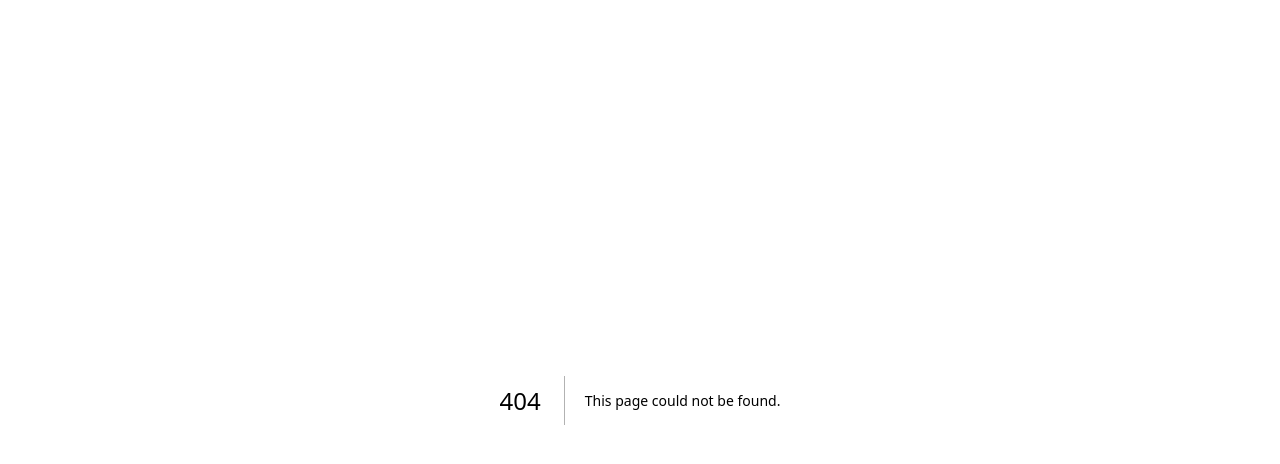
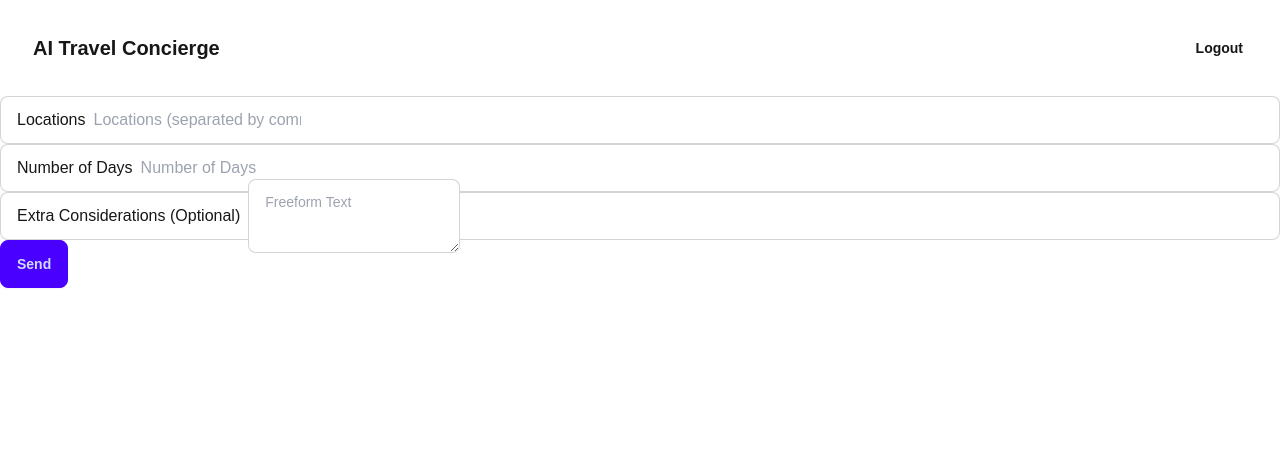
Before and after one commit to rushabhdharia/AI-Voyage-Concierge-frontend, a Next.js app: page /chat in a window 1280 px wide. Before the commit this address had no page. Shown: the top 464 px of the page. Built offline with nearby package versions, Linux system fonts and the light colour scheme; sample sign-in values are in the browser's storage.

Commit message:
Added ChatComponent

```diff
--- a/app/protected/page.tsx
+++ b/app/chat/page.tsx
@@ -2,6 +2,7 @@
 
 import { useRouter } from 'next/navigation'
 import NavBar from '../components/NavBar';
+import ChatComponent from '../components/ChatComponent';
 
 const ProtectedPage = () => {
   const router = useRouter();
@@ -17,8 +18,7 @@ const ProtectedPage = () => {
   return (
     <div>
       <NavBar/>
-      <h1>Protected Page</h1>
-      {/* ... */}
+      <ChatComponent/>
     </div>
   );
 };
--- /dev/null
+++ b/app/components/ChatComponent.tsx
@@ -0,0 +1,97 @@
+import { useState } from 'react';
+
+interface Message {
+  role: 'user' | 'assistant';
+  content: string;
+}
+
+function ChatComponent() {
+  const [locationsInput, setLocations] = useState<string>('');
+  const [numberOfDays, setNumberOfDays] = useState<number>(0);
+  const [freeformText, setFreeformText] = useState<string>('');
+  const [conversationId, setConversationId] = useState<string>('');
+  const [messages, setMessages] = useState<Message[]>([]);
+
+  const token = localStorage.getItem('token');
+
+  const handleSubmit = async () => {
+    const locations = locationsInput.split(',').map((location) => location.trim());
+    const requestBody: {
+      locations: string[];
+      numberOfDays: number;
+      freeformText?: string;
+      conversationId?: string;
+    } = {
+      locations,
+      numberOfDays,
+      freeformText,
+    };
+
+    if (conversationId) {
+      requestBody.conversationId = conversationId;
+    }
+
+    if(freeformText) {
+      requestBody.freeformText = freeformText;
+    }
+
+    console.log(requestBody);
+
+    try {
+      var content = "";
+      if (locations)
+        content += locations + " ";
+      if(numberOfDays)
+      content += numberOfDays + " "
+      content += freeformText;
+      setMessages([...messages, { role: 'user', content: content }]);
+      const response = await fetch('https://localhost:7129/Ai/GetTravelItinerary', {
+        method: 'POST',
+        headers: {
+          'Content-Type': 'application/json',
+          'Authorization': `Bearer ${token}`
+        },
+        body: JSON.stringify(requestBody),
+      });
+      console.log(requestBody);
+      const data = await response.json();
+      console.log(data);
+      setConversationId(data.conversationId);
+
+      setMessages([...messages, { role: 'user', content: content }, { role: 'assistant', content: data.response }]);
+    } catch (error) {
+      console.error('Error:', error);
+    }
+  };
+
+  return (
+    <div>
+      <label className="input input-bordered flex items-center gap-2">
+        Locations
+        <input type="text" placeholder="Locations (separated by commas)" onChange={(e) => setLocations(e.target.value)} />
+      </label>
+      <label className="input input-bordered flex items-center gap-2">
+        Number of Days
+        <input type="number" placeholder="Number of Days" onChange={(e) => setNumberOfDays(parseInt(e.target.value))} />
+      </label>
+      <label className="input input-bordered flex items-center gap-2">
+        Extra Considerations (Optional)
+        <textarea className="textarea textarea-bordered" placeholder="Freeform Text" onChange={(e) => setFreeformText(e.target.value)} />
+      </label>
+
+      <button className='btn btn-primary' onClick={handleSubmit}>Send</button>
+
+      <div className="chat-container">
+        {messages.map((message, index) => (
+          <div key={index} className={`message ${message.role === 'user' ? 'chat chat-start' : 'chat chat-end'}`}>
+            <div className="chat-bubble">
+            {message.role === 'user' ? 'You:' : 'Assistant:'} {message.content}
+            </div>
+          </div>
+        ))}
+      </div>
+    </div>
+  );
+}
+
+export default ChatComponent;
--- a/app/components/NavBar.tsx
+++ b/app/components/NavBar.tsx
@@ -22,7 +22,7 @@ const Navbar = () => {
   <div className="flex-none">
     <ul className="menu menu-horizontal px-1">
       {hasToken && (
-        <li><button onClick={handleLogout}>Logout</button></li>
+        <li><button className='btn btn-ghost' onClick={handleLogout}>Logout</button></li>
       )}
 
     </ul>
```
